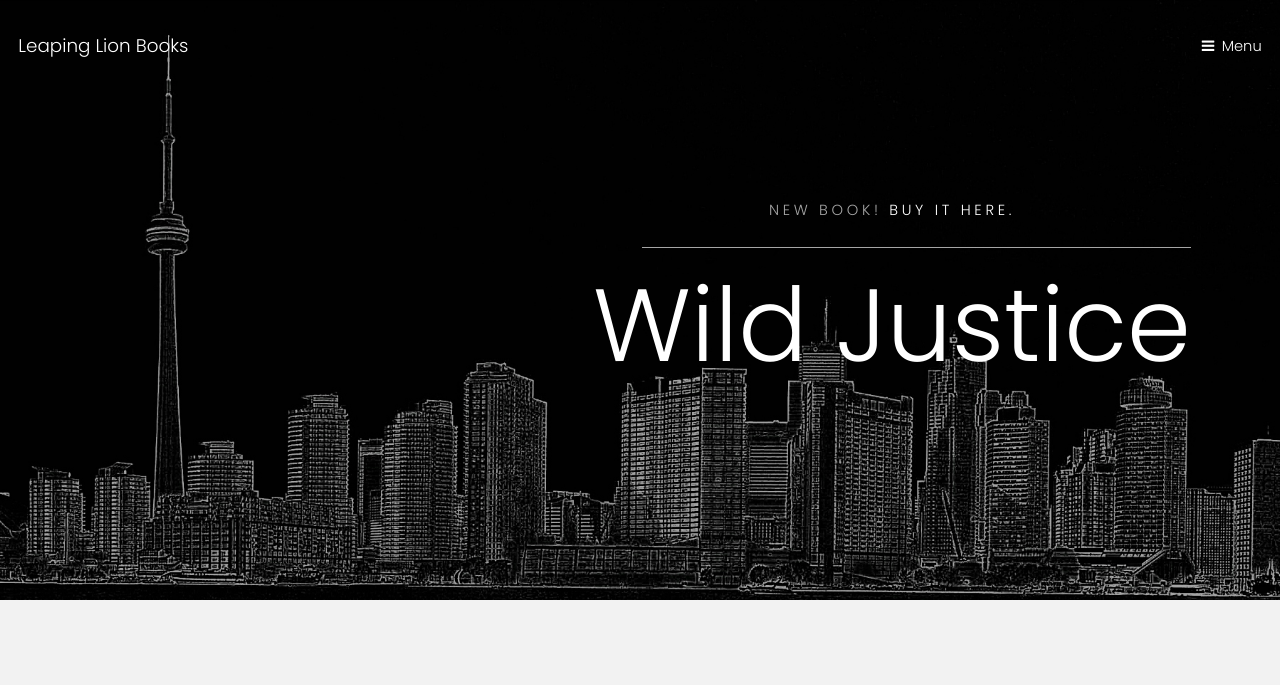
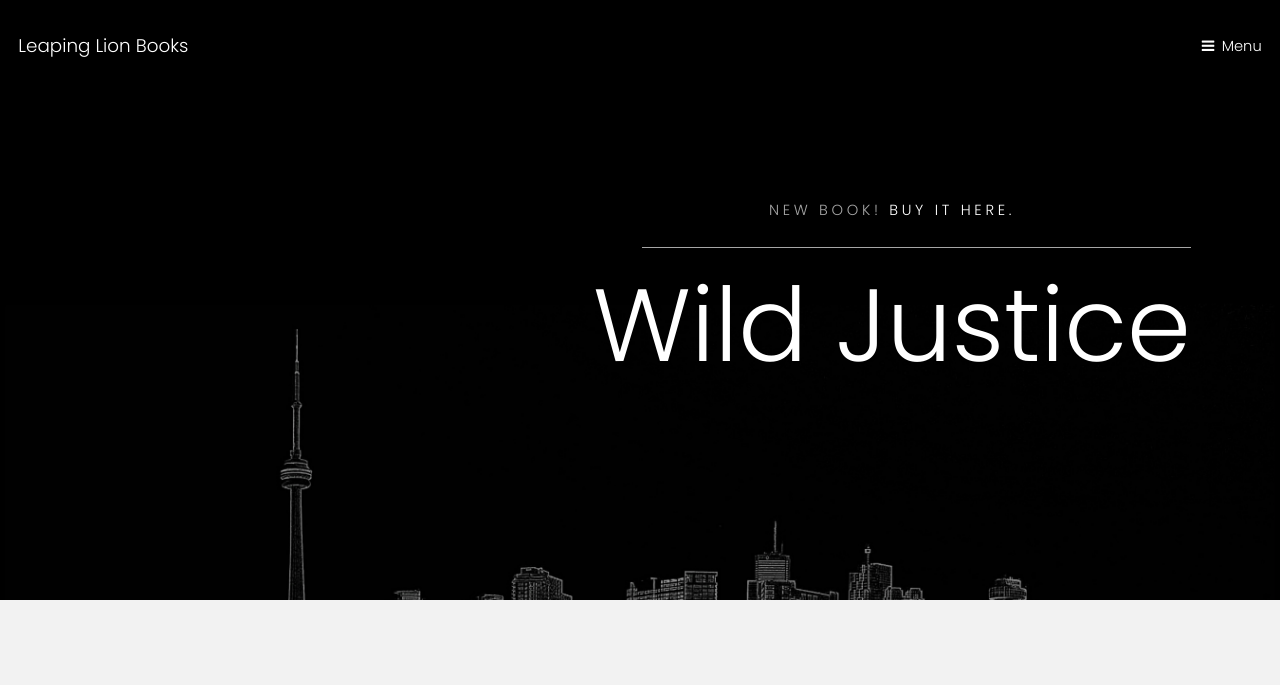
Before and after one commit to annadc/sushipie, a plain HTML site: page index.html in a window 1280 px wide. Shown: the top 685 px of the page. Drawn offline with Linux system fonts and the light colour scheme.

Commit message:
Update index.html

```diff
--- a/index.html
+++ b/index.html
@@ -38,7 +38,7 @@
 		<!-- Banner -->
 			<section class="banner full">
 				<article>
-					<img src="images/image (4).jpg" alt="" />
+					<img src="images/image(5).jpg" alt="" />
 					<div class="inner">
 						<header>
 							<p>New Book! <a href="http://www.yorku.ca/llbooks/books/all4themoney.html">Buy it here.</a></p>
```
